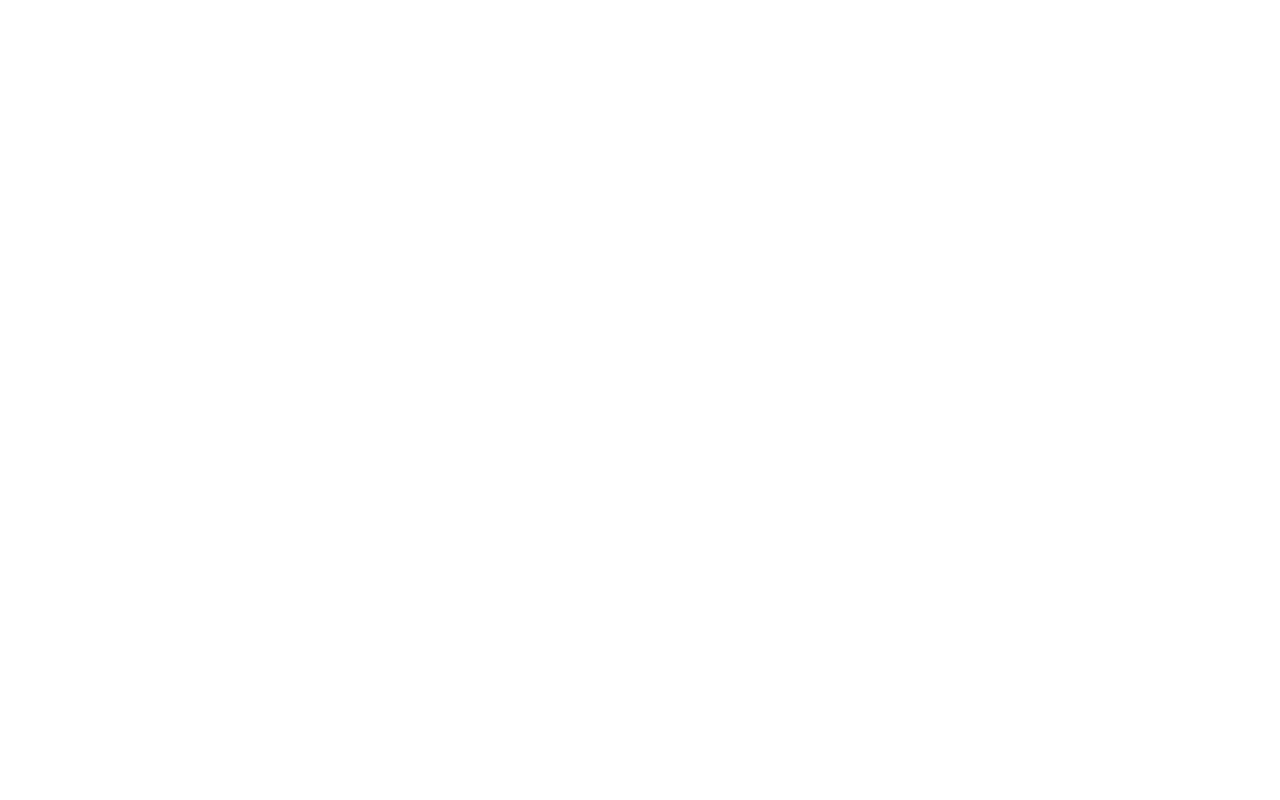
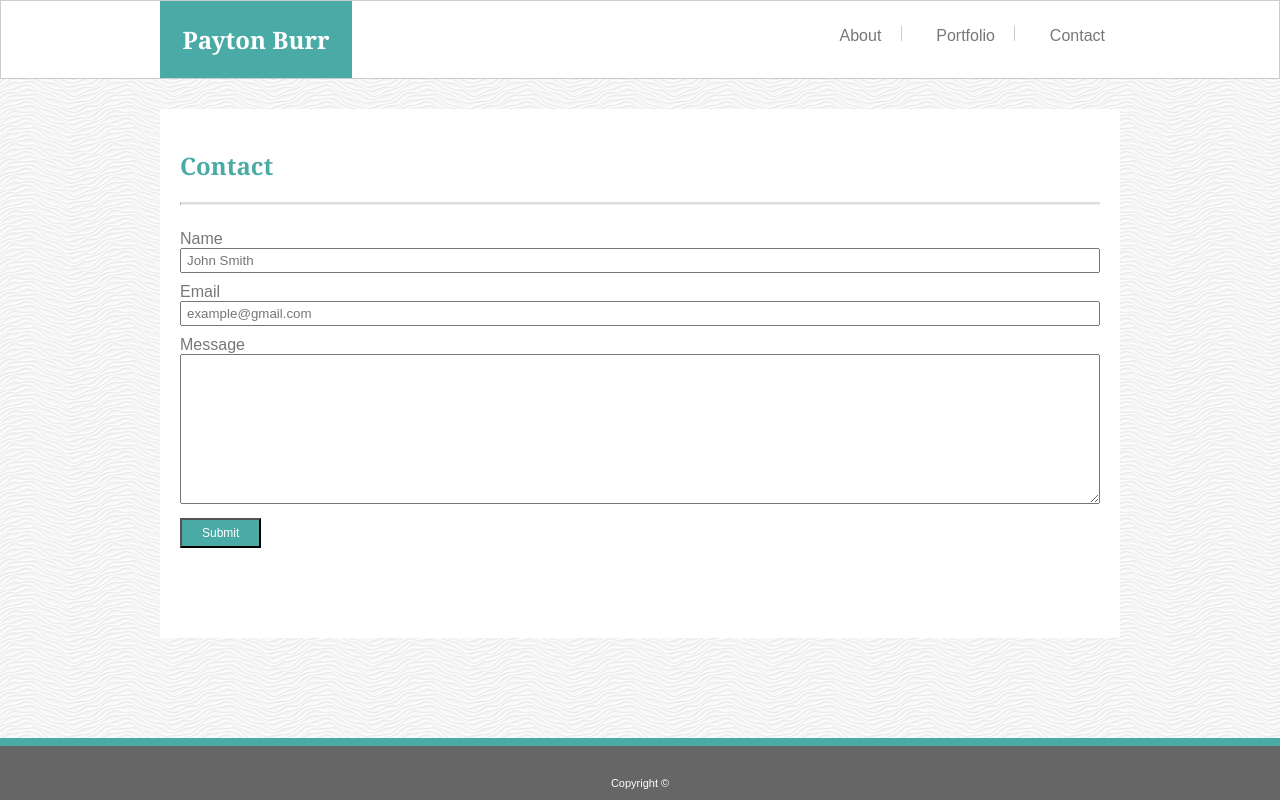
Before and after one commit to payton-burr/Basic-Portfolio, a plain HTML site: page contact.html in a window 1280 px wide. Drawn offline with Linux system fonts and the light colour scheme.

Commit message:
validated HTML and styled Contact page

```diff
--- a/assets/css/style.css
+++ b/assets/css/style.css
@@ -98,3 +98,25 @@ footer {
     font-size: 11px;
     padding-top: 20px;
 }
+
+/* Contact Page */
+
+#name, #mail{
+    width: 100%;
+    height: 25px;
+    margin-bottom: 10px;
+    padding: 5px;
+}
+
+#msg {
+    width: 100%;
+    height: 150px;
+    margin-bottom: 10px;
+}
+
+.submit {
+    background-color: #4aaaa5;;
+    color: #fff;
+    padding: 6px 20px;
+    font-size: 12px;
+}
--- a/contact.html
+++ b/contact.html
@@ -0,0 +1,46 @@
+<!DOCTYPE html>
+<html lang="en">
+    <head>
+        <title>Contact</title>
+        <link rel="stylesheet" href="assets/css/style.css">
+    </head>
+
+    <body>
+
+        <nav>
+            <div class="nav-container">
+                <div class="name">
+                    <h1>Payton Burr</h1>
+                </div>
+                <ul>
+                    <li><a href="index.html">About <span class="divider"></span></a></li>
+                    <li><a href="portfolio.html">Portfolio <span class="divider"></span></a></li>
+                    <li><a href="contact.html">Contact</a></li>
+                </ul>
+            </div>
+        </nav>
+
+    <div class="container">
+
+        <header>
+            <h2>Contact</h2>
+            <hr>
+        </header>
+
+        <form>
+            Name
+            <input type="text" id="name" placeholder="John Smith">
+            Email
+            <input type="text" id="mail" placeholder="example@gmail.com">
+            Message
+            <textarea id="msg"></textarea>
+            <button class="submit">Submit</button>
+        </form>
+    </div>
+
+        <footer>
+            <p>Copyright &copy;</p>
+        </footer>
+
+    </body>
+</html>
```
Also changed, not shown: index.html (+6 -6 lines), portfolio.html (+45 -0 lines).
